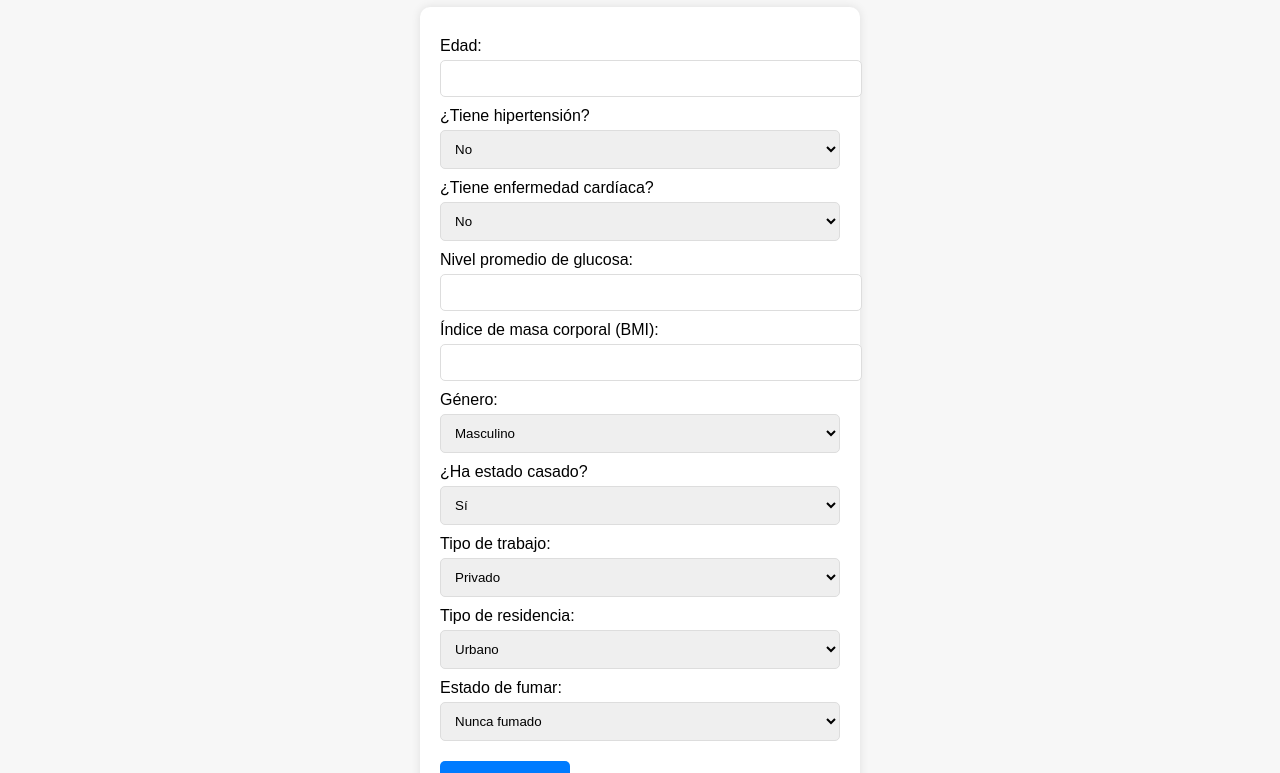
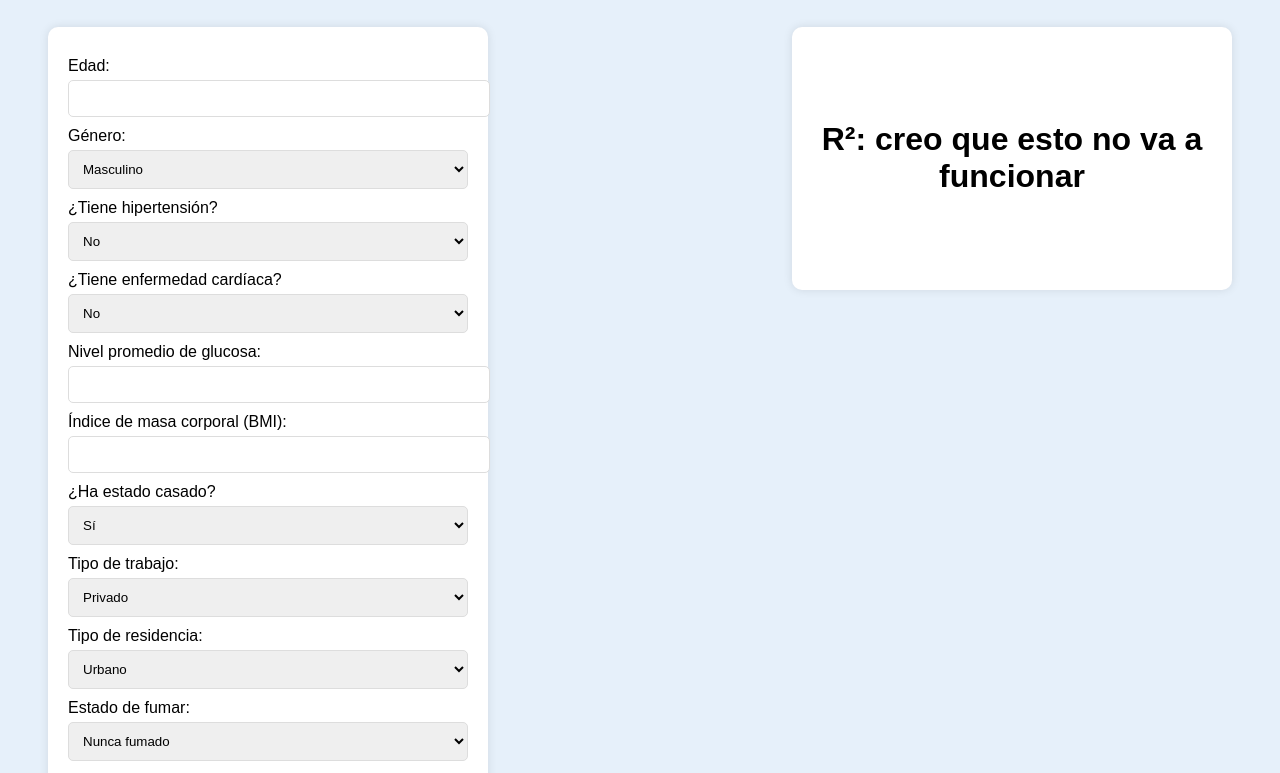
Before and after one commit to AnibalLopez0/CID, a plain HTML site: page index.html in a window 1280 px wide. Shown: the part 101-874 px from the top of the page. Drawn offline with Linux system fonts and the light colour scheme.

Commit message:
creo que no va a jalar we
ya mejor a mimir

```diff
--- a/index.html
+++ b/index.html
@@ -7,12 +7,25 @@
     <link rel="stylesheet" href="style.css">
 </head>
 <body>
+
+
     <h1>Predicción de Accidente Cerebrovascular (Stroke)</h1>
 
-    <!-- Formulario para ingresar los datos -->
+
+
+
+    <div class="contenedor">
+        <!-- Formulario para ingresar los datos -->
     <form id="prediccionForm">
         <label for="age">Edad:</label>
-        <input type="number" id="age" required><br>
+        <input type="number" id="age" min="1" required><br>
+
+        <label for="gender">Género:</label>
+        <select id="gender" required>
+            <option value="Male">Masculino</option>
+            <option value="Female">Femenino</option>
+            <option value="Other">Otro</option>
+        </select><br>
 
         <label for="hypertension">¿Tiene hipertensión?</label>
         <select id="hypertension" required>
@@ -27,17 +40,11 @@
         </select><br>
 
         <label for="avg_glucose_level">Nivel promedio de glucosa:</label>
-        <input type="number" step="0.01" id="avg_glucose_level" required><br>
+        <input type="number" step="0.01" id="avg_glucose_level" min="1" required><br>
 
         <label for="bmi">Índice de masa corporal (BMI):</label>
-        <input type="number" step="0.1" id="bmi" required><br>
+        <input type="number" step="0.1" id="bmi" min="1" required><br>
 
-        <label for="gender">Género:</label>
-        <select id="gender" required>
-            <option value="Male">Masculino</option>
-            <option value="Female">Femenino</option>
-            <option value="Other">Otro</option>
-        </select><br>
 
         <label for="ever_married">¿Ha estado casado?</label>
         <select id="ever_married" required>
@@ -69,6 +76,16 @@
         <button type="submit">Predecir riesgo</button>
     </form>
 
+        <div id="R2">
+            <h6>R²: creo que esto no va a funcionar</h6>
+        </div>
+      </div>
+
+
+
+
+
+
     <!-- Resultados de la predicción -->
     <div id="resultado" style="display:none;">
         <h2>Resultado de la predicción</h2>
--- a/style.css
+++ b/style.css
@@ -1,11 +1,21 @@
 body {
   font-family: Arial, sans-serif;
-  background-color: #f7f7f7;
+  background-color: #E6F0FA;
   padding: 20px;
 }
 
 h1 {
   color: #333;
+  display: block;
+  text-align: center;
+}
+
+.contenedor {
+  display: flex;
+  justify-content: space-between;
+  align-items: flex-start;
+  gap: 20px; /* espacio entre form y R2 */
+  padding: 20px;
 }
 
 form {
@@ -13,9 +23,22 @@ form {
   padding: 20px;
   border-radius: 10px;
   box-shadow: 0 0 10px rgba(0, 0, 0, 0.1);
-  max-width: 400px;
-  margin: 0 auto;
+  width: 400px;
 }
+
+#R2 {
+  background-color: #fff;
+  border-radius: 10px;
+  box-shadow: 0 0 10px rgba(0, 0, 0, 0.1);
+  padding: 20px;
+  width: 400px; /* mismo ancho que el form para que se vea parejo */
+  text-align: center;
+}
+
+h6 {
+  font-size: xx-large;
+}
+
 
 label {
   margin-top: 10px;
```
